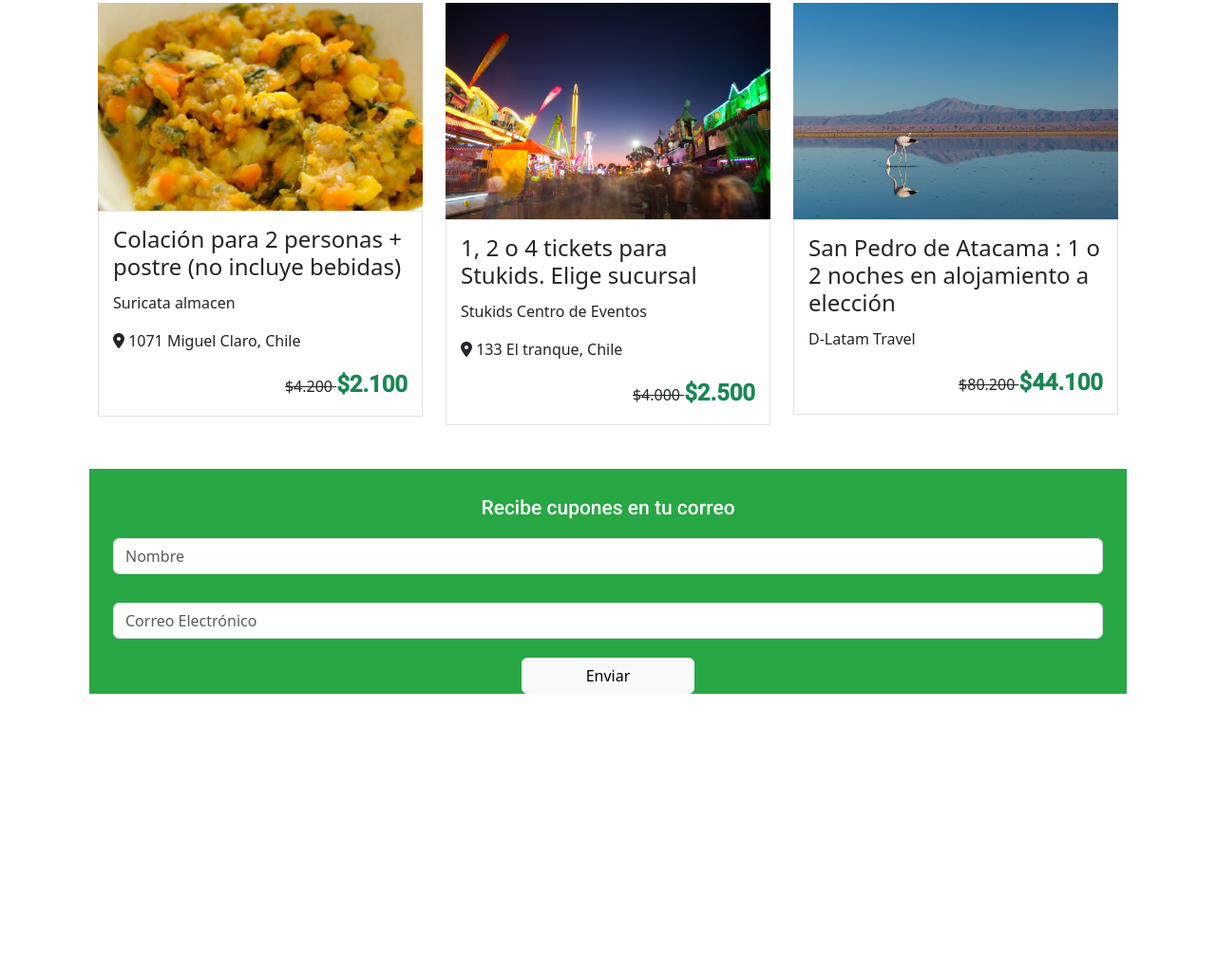
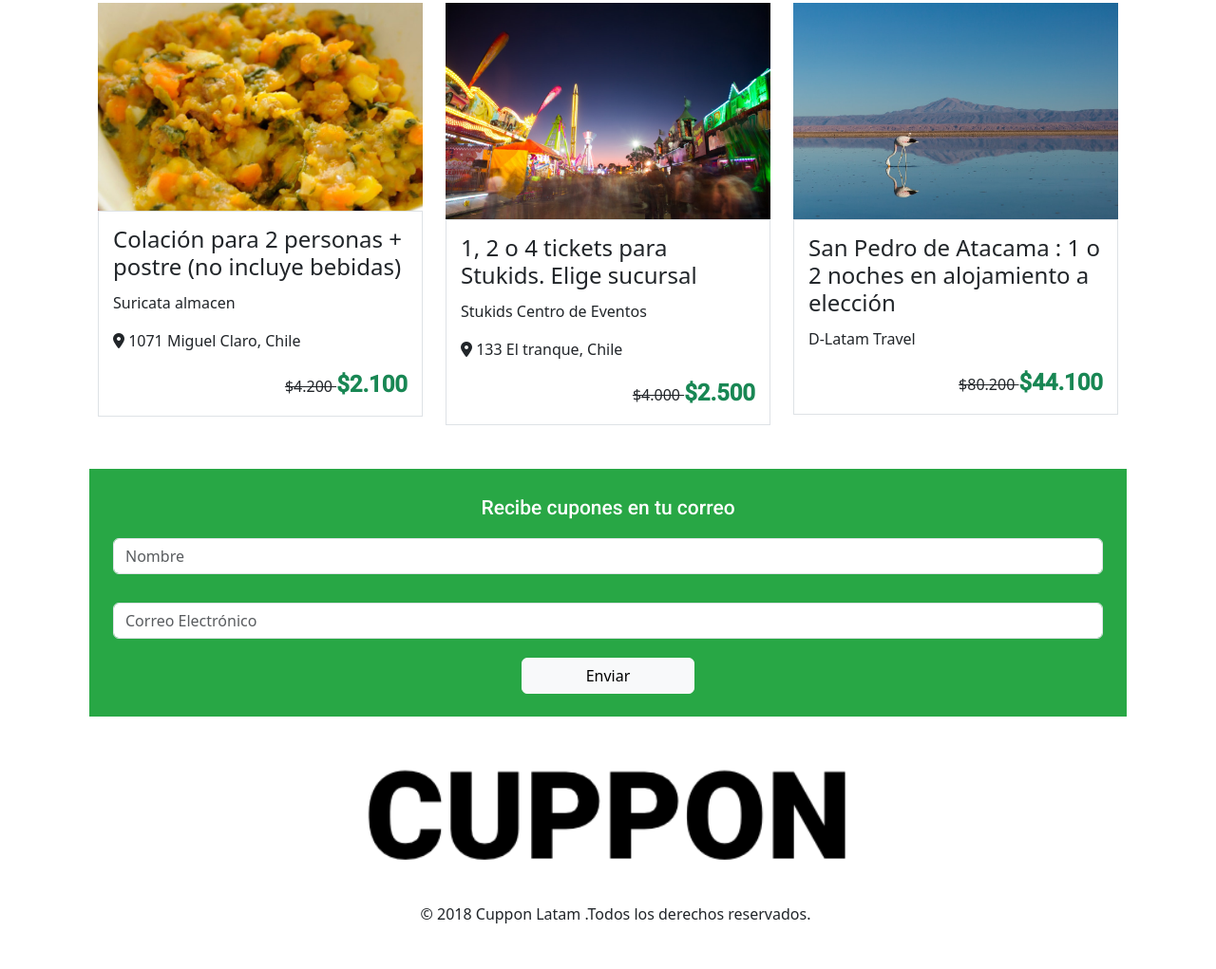
Before and after one commit to Maaaiiik/Cuppon-page, a plain HTML site: page index.html in a window 1280 px wide. Shown: the part 595-1616 px from the top of the page at 95% size. Before the commit the page ends 1350 px from the top, so only its background shows below. Drawn offline with nearby package versions, Linux system fonts and the light colour scheme.

Commit message:
Footer
Agrego footer + css

```diff
--- a/assets/css/style.css
+++ b/assets/css/style.css
@@ -47,3 +47,13 @@ body > div > div.container > form > button{
     font-weight: 100, bold;
     font-size: 21px;
 }
+
+.footer_logo {
+    width: 50%;
+}
+
+.center-block {
+    display: block;
+    margin-left: auto;
+    margin-right: auto;
+}
--- a/index.html
+++ b/index.html
@@ -143,12 +143,15 @@
                 <input type="email" class="form-control" id="correo" name="correo" placeholder="Correo Electrónico" required>
             </div>
             <div class="d-grid gap-2 col-2 mx-auto ">
-                    <button type="submit" class="btn btn-light">Enviar</button>
+                    <button type="submit" class="btn btn-light mb-4">Enviar</button>
             </div>
         </form>
 
         <footer>
-            <img src="" alt="">
+            <div class="row">
+                <img class="footer_logo center-block" src="./assets/img/logo-black.png" alt="">
+            <p class="text-center mx-2">© 2018 Cuppon Latam .Todos los derechos reservados.</p>
+            </div>
         </footer>
     </div>
 
```
